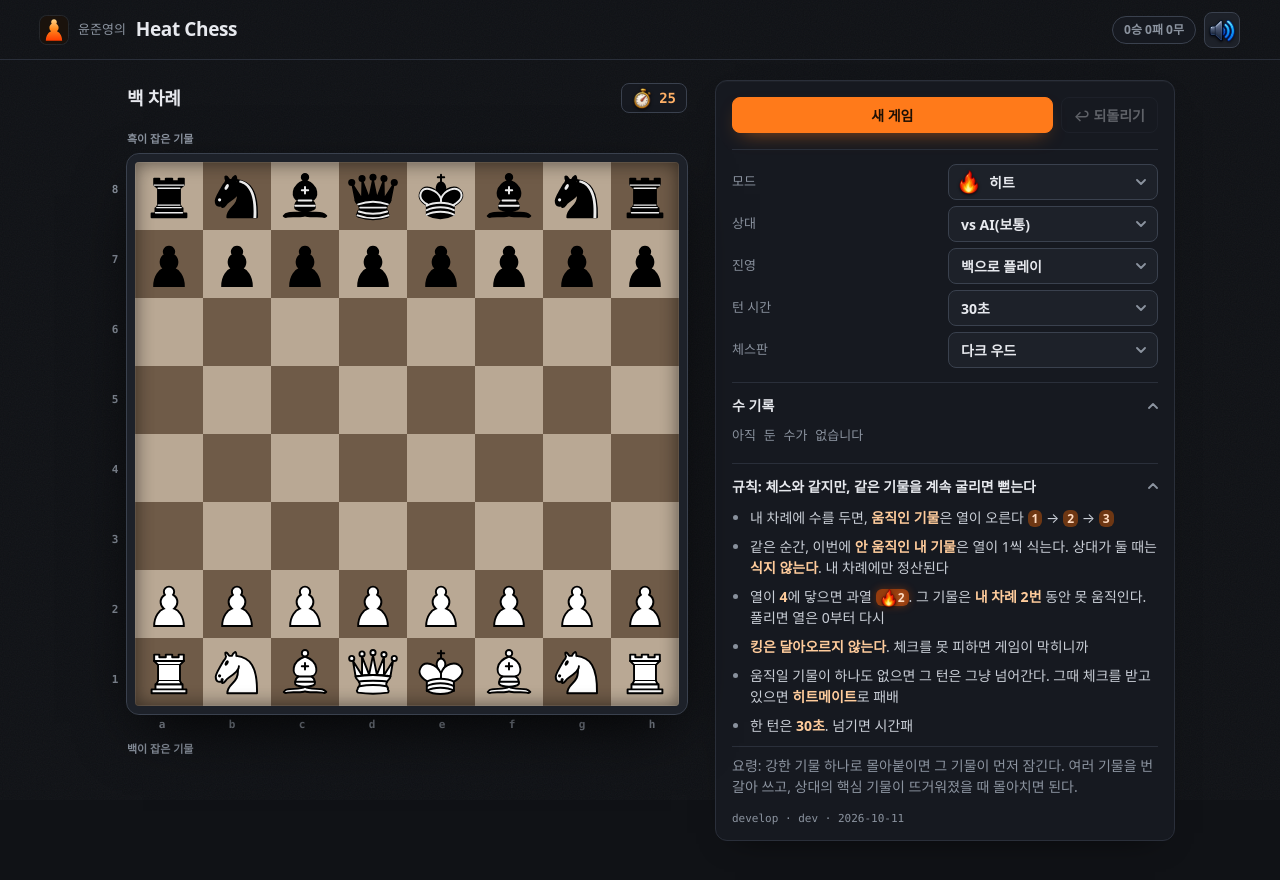
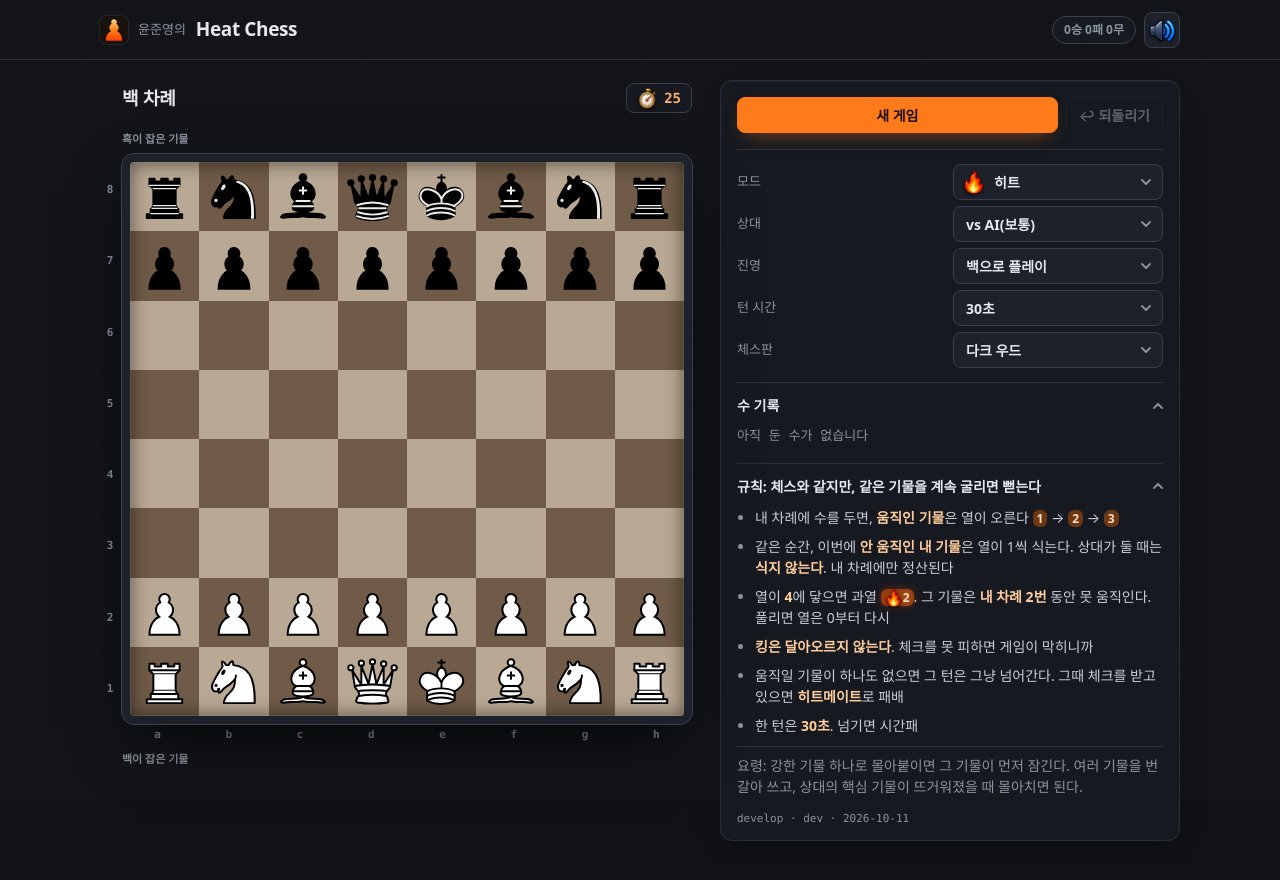
Before and after one commit to ysoftman/heat-chess, a website with bundled scripts: page index.html in a window 1280 px wide. Built offline with nearby package versions, Linux system fonts and the light colour scheme.

Commit message:
enlarge board to fill viewport and center top nav on content width

```diff
--- a/index.html
+++ b/index.html
@@ -39,6 +39,11 @@
         --shadow-panel: inset 0 1px 0 #ffffff08, 0 12px 32px -20px #000c;
         /* fx.ts 의 dome 키프레임이 이 값을 하드코딩으로 반복한다 — 바꾸면 fx.ts 도 함께 */
         --shadow-board: 0 24px 60px -16px #000d;
+        /* 보드 한 변 상한 — 세로 공간(보드 위아래 크롬 ≈ 200px 를 뺀 높이) 기준.
+           폭은 그리드가 알아서 줄이니 넓으면 폭, 낮으면 높이에 맞춰 화면을 채운다 */
+        --board-max: max(300px, 100dvh - 210px);
+        /* 본문(보드, PC 는 보드+콘솔) 폭 — 상단 바가 이 폭으로 가운데 정렬된다 */
+        --content-w: calc(var(--board-max) + 22px);
       }
       /* 모드별 테마 — 크롬(배경·패널·선·액센트)만 바꾼다. 열/에어컨 연출 색은 게임 의미라
          고정이고, 체스판 색은 사용자 선택(data-board)이라 건드리지 않는다.
@@ -137,7 +142,7 @@
         justify-content: space-between;
         gap: 16px;
         height: 60px;
-        padding: 0 clamp(16px, 4vw, 40px);
+        padding: 0 max(16px, (100% - var(--content-w)) / 2);
         border-bottom: 1px solid var(--line);
       }
       h1 {
@@ -218,7 +223,7 @@
       }
       #board-wrap {
         display: grid;
-        grid-template-columns: 20px minmax(0, min(88vw, 560px));
+        grid-template-columns: 20px minmax(0, var(--board-max));
         grid-template-rows: auto auto auto 20px auto;
         column-gap: 2px;
       }
@@ -643,7 +648,8 @@
       #right {
         align-items: stretch;
         gap: 0;
-        width: min(92vw, 560px);
+        width: 100%;
+        max-width: calc(var(--board-max) + 22px);
         padding: 16px;
         background: var(--surface);
         border: 1px solid var(--line);
@@ -1025,8 +1031,11 @@
           display: none;
         }
         #stage {
-          padding: 14px 10px 32px;
+          padding: 14px 6px 32px;
           gap: 14px;
+        }
+        #board-wrap {
+          grid-template-columns: 14px minmax(0, var(--board-max));
         }
         #status {
           font-size: 16px;
@@ -1052,16 +1061,16 @@
 
       /* 와이드(PC) 화면: 왼쪽에 보드, 오른쪽에 콘솔 2단 레이아웃.
          보드 캡은 세로 공간 기준(--board-max) — 보드 위아래 크롬(상단 바/상태 띠/
-         트레이/파일행/여백 ≈ 240px)을 뺀 높이까지 키우되 560~760px 로 제한해
-         낮은 해상도에서는 그대로이고 스크롤도 생기지 않는다 */
+         트레이/파일행/여백 ≈ 225px)을 뺀 높이까지 상한 없이 키운다. 낮은 화면에선
+         560px 를 지키고, 좁으면 콘솔 열에 밀려 그리드가 줄인다 */
       @media (min-width: 1000px) {
         :root {
-          --board-max: clamp(560px, 100dvh - 250px, 760px);
-        }
-        #board-wrap {
-          grid-template-columns: 20px minmax(0, var(--board-max));
+          --board-max: max(560px, 100dvh - 230px);
+          /* 보드 열 + 열 간격 28 + 콘솔 최대 460 */
+          --content-w: calc(var(--board-max) + 510px);
         }
         #stage {
+          padding-bottom: 20px;
           display: grid;
           grid-template-columns:
             minmax(0, calc(var(--board-max) + 22px))
```
